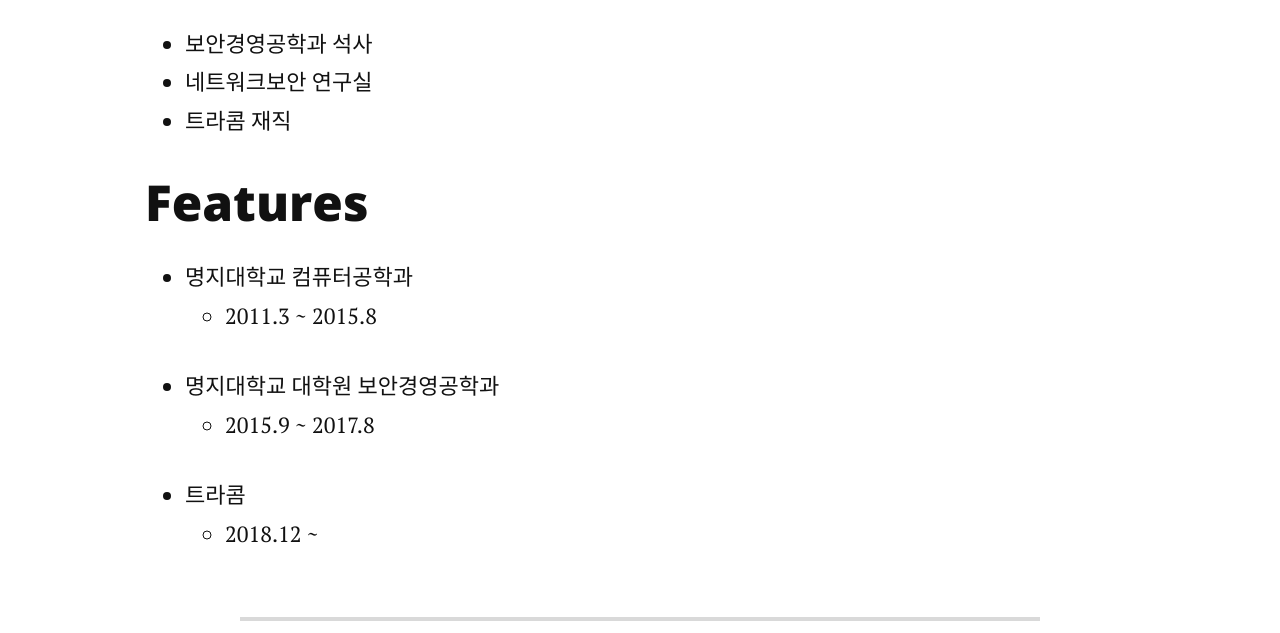
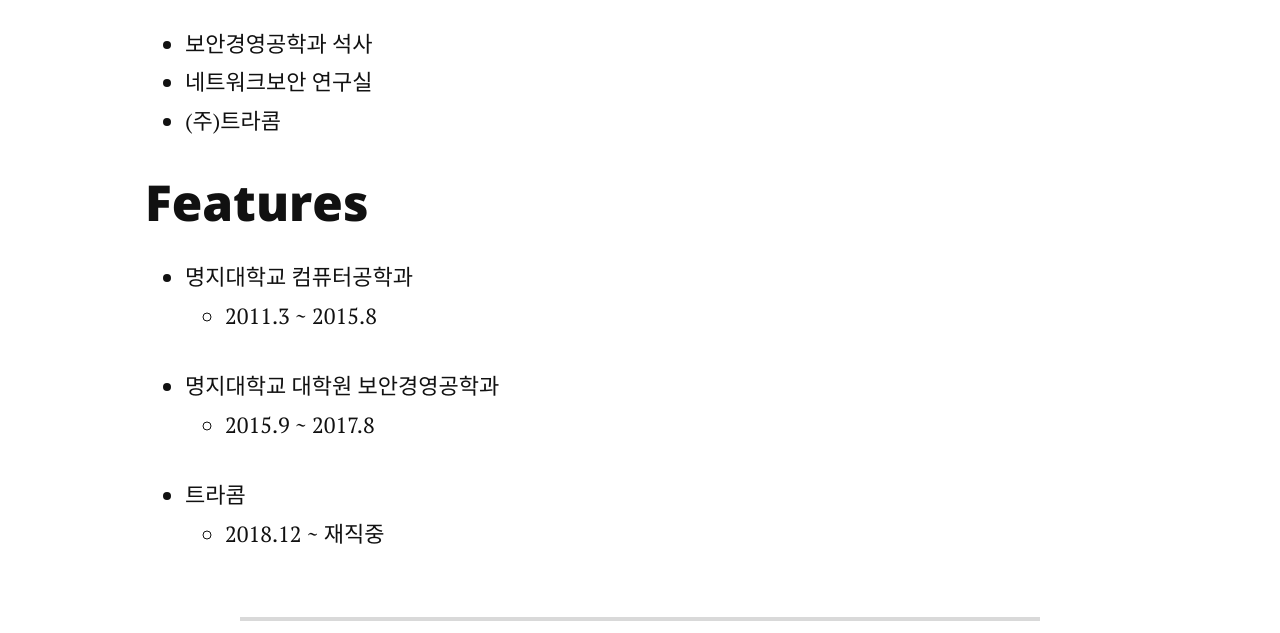
Before and after one commit to hrpfs/hrpfs.github.io, a Jekyll site: the page built from about.md, in a window 1280 px wide. Shown: the part 477-1110 px from the top of the page. Built offline with Jekyll 4.4.1, drawn with Linux system fonts in a browser that asks for light colours; nearby versions of some CDN libraries.

Commit message:
about] change image

```diff
--- a/about.md
+++ b/about.md
@@ -7,7 +7,7 @@ title: About
 ![ex_screenshot](./assets/img/ljh.jpeg)
 - 보안경영공학과 석사
 - 네트워크보안 연구실
-- 트라콤 재직
+- (주)트라콤
 
 ## Features
 - 명지대학교 컴퓨터공학과
@@ -15,4 +15,4 @@ title: About
 - 명지대학교 대학원 보안경영공학과
 	- 2015.9 ~ 2017.8
 - 트라콤
-	- 2018.12 ~
+	- 2018.12 ~ 재직중
```
Also changed, not shown: assets/img/ljh.jpeg.
